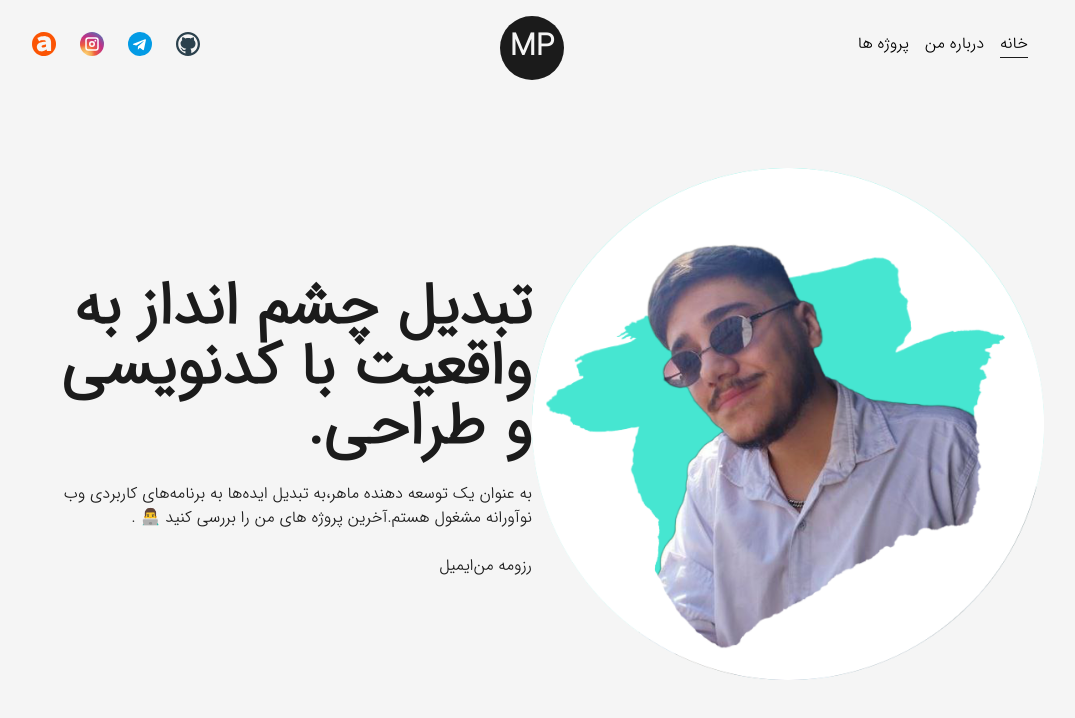
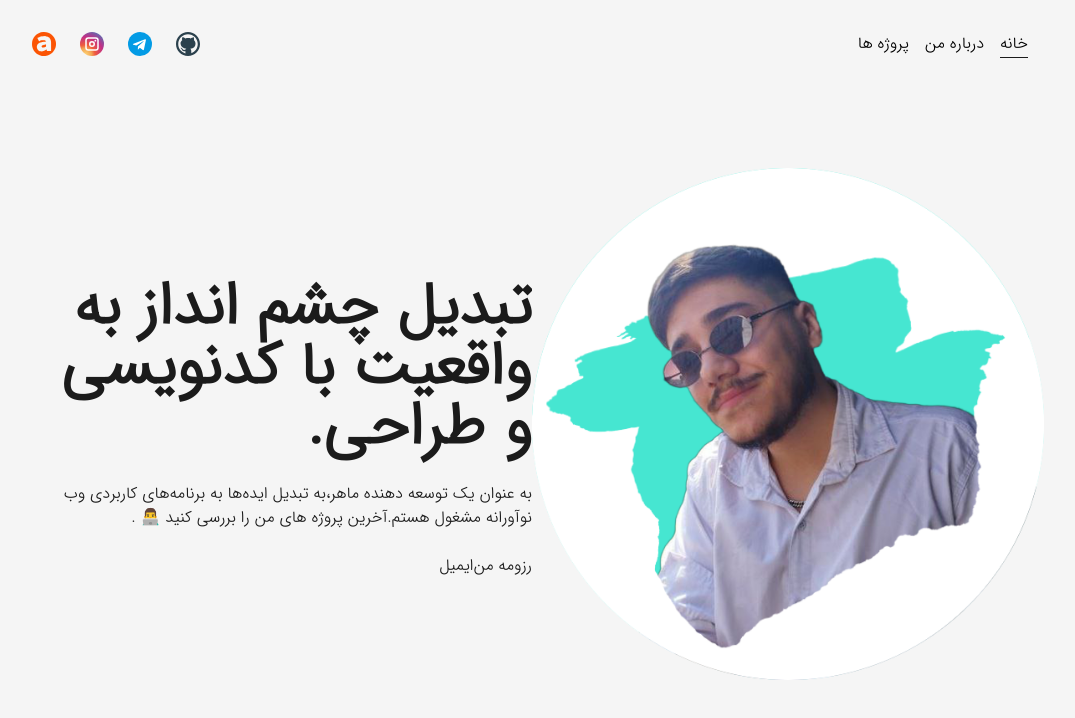
Before and after one commit to pooulad/pooulad.github.io, a Next.js app: page / in a window 1280 px wide. Shown: the top 718 px of the page, without its empty margins (108-1183 px from the left). Built offline with nearby package versions, Linux system fonts and the light colour scheme.

Commit message:
Update Header.tsx

```diff
--- a/src/components/Header/Header.tsx
+++ b/src/components/Header/Header.tsx
@@ -73,9 +73,9 @@ function Header() {
           <AmirankalaIcon />
         </motion.a>
       </nav>
-      <div className="absolute left-[50%] top-2 translate-x-[-50%]">
+      {/* <div className="absolute left-[50%] top-2 translate-x-[-50%]">
         <Logo />
-      </div>
+      </div> */}
     </header>
   );
 }
```
